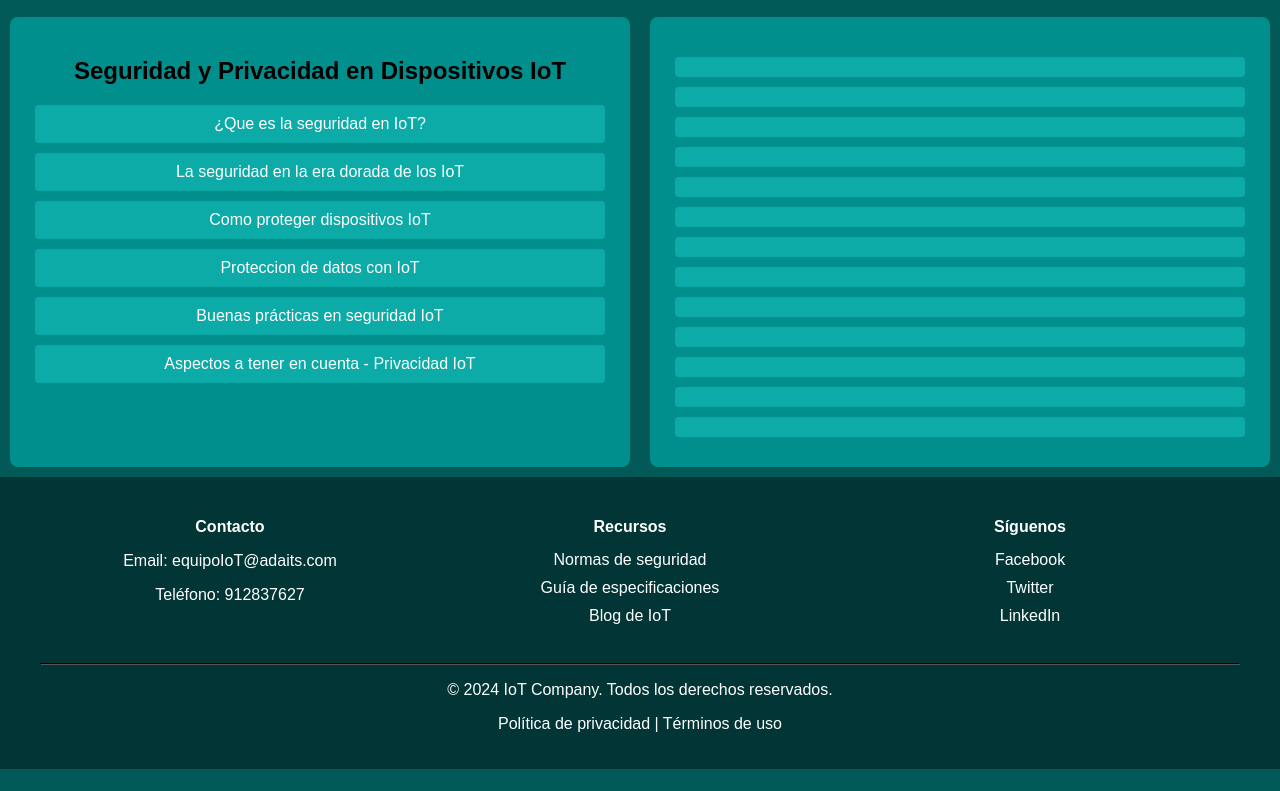
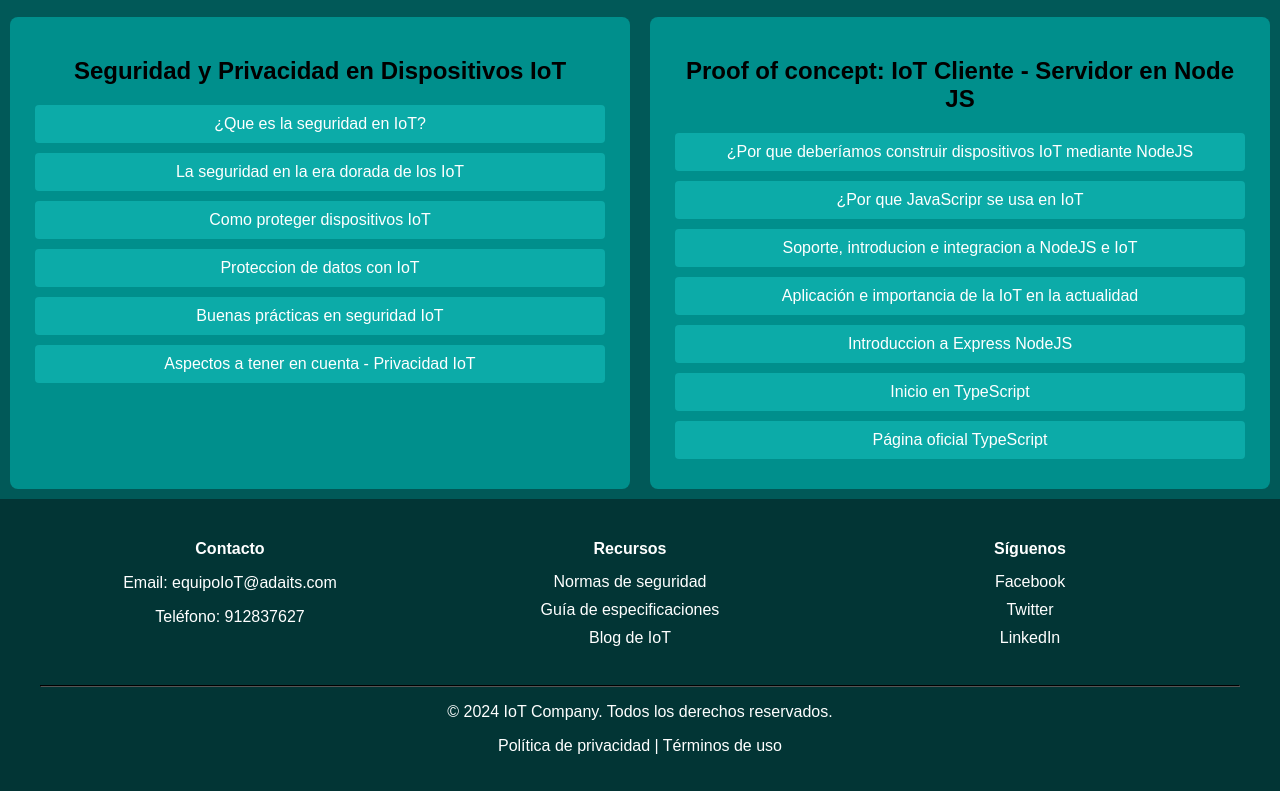
Before and after one commit to Bluexerry/FuentesIoT, a plain HTML site: page index.html in a window 1280 px wide. Shown: the part 630-1421 px from the top of the page. Before the commit the page ends 1399 px from the top, so only its background shows below. Drawn offline with Linux system fonts and the light colour scheme.

Commit message:
Update index.html

```diff
--- a/index.html
+++ b/index.html
@@ -129,8 +129,8 @@
                     IoT</a></button>
             <button class="button"><a href="https://www.youtube.com/watch?v=sFQEGiBTVxo" target="_blank">Rastreo y
                     privacidad</a></button>
-            <button class="button"><a href="https://www.youtube.com/watch?v=ra6kNSIB1uA" target="_blank">Curso Raspberry
-                    Pi 3</a></button>
+            <button class="button"><a href="https://www.youtube.com/watch?v=IJ_mpJRaHmc" target="_blank">Curso
+                    TypeScript</a></button>
         </nav>
     </header>
 
@@ -196,20 +196,20 @@
         </section>
 
         <aside style="flex: 50%;">
-            <h2></h2>
-            <a href="" class="button" target="_blank"></a>
-            <a href="" class="button" target="_blank"></a>
-            <a href="" class="button" target="_blank"></a>
-            <a href="" class="button" target="_blank"></a>
-            <a href="" class="button" target="_blank"></a>
-            <a href="" class="button" target="_blank"></a>
-            <a href="" class="button" target="_blank"></a>
-            <a href="" class="button" target="_blank"></a>
-            <a href="" class="button" target="_blank"></a>
-            <a href="" class="button" target="_blank"></a>
-            <a href="" class="button" target="_blank"></a>
-            <a href="" class="button" target="_blank"></a>
-            <a href="" class="button" target="_blank"></a>
+            <h2>Proof of concept: IoT Cliente - Servidor en Node JS</h2>
+            <a href="https://www.freecodecamp.org/news/iot-and-node-js-how-to-catch-the-opportunity/" class="button"
+                target="_blank">¿Por que deberíamos construir dispositivos IoT mediante NodeJS</a>
+            <a href="https://www.hackerearth.com/blog/developers/javascript-in-iot/" class="button" target="_blank">¿Por
+                que JavaScripr se usa en IoT</a>
+            <a href="https://www.nodeforward.org/node-js-and-iot-the-perfect-pair-for-smart-solutions/" class="button"
+                target="_blank">Soporte, introducion e integracion a NodeJS e IoT</a>
+            <a href="https://bisite.usal.es/es/blog/formaci-n/22/08/17/aplicaci-n-e-importancia-de-la-iot-en-la-actualidad-bisite"
+                class="button" target="_blank">Aplicación e importancia de la IoT en la actualidad</a>
+            <a href="https://developer.mozilla.org/es/docs/Learn/Server-side/Express_Nodejs/Introduction" class="button"
+                target="_blank">Introduccion a Express NodeJS</a>
+            <a href="https://profile.es/blog/que-es-typescript-vs-javascript/" class="button" target="_blank">Inicio en
+                TypeScript</a>
+            <a href="https://www.typescriptlang.org/" class="button" target="_blank">Página oficial TypeScript</a>
         </aside>
     </div>
     <footer>
```
